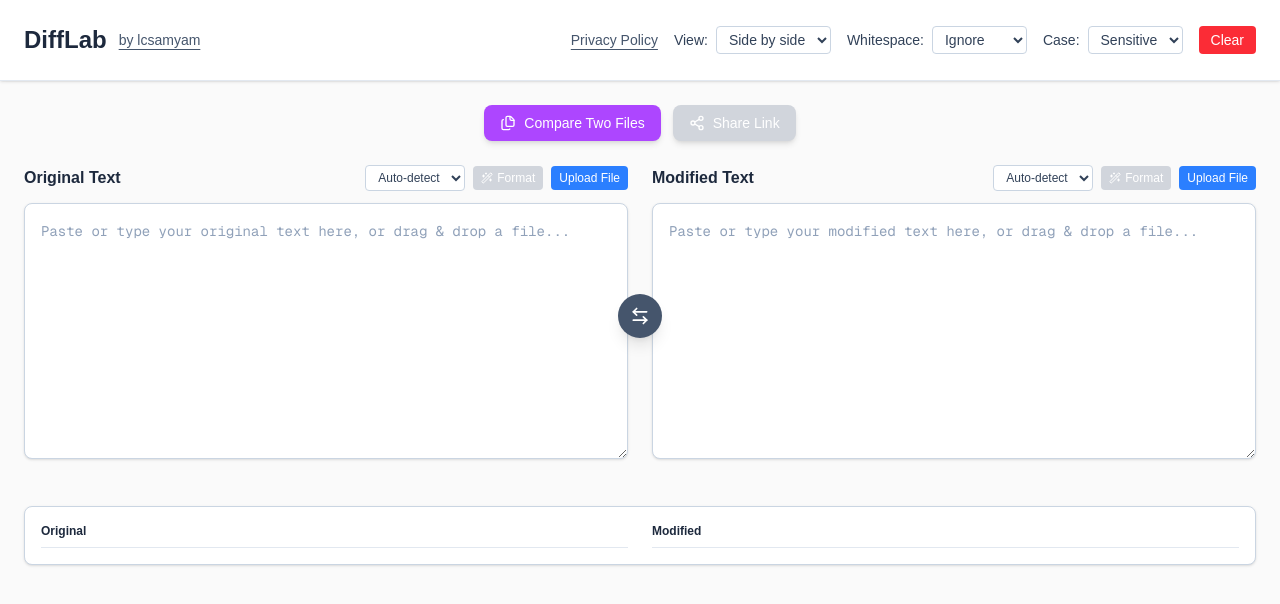
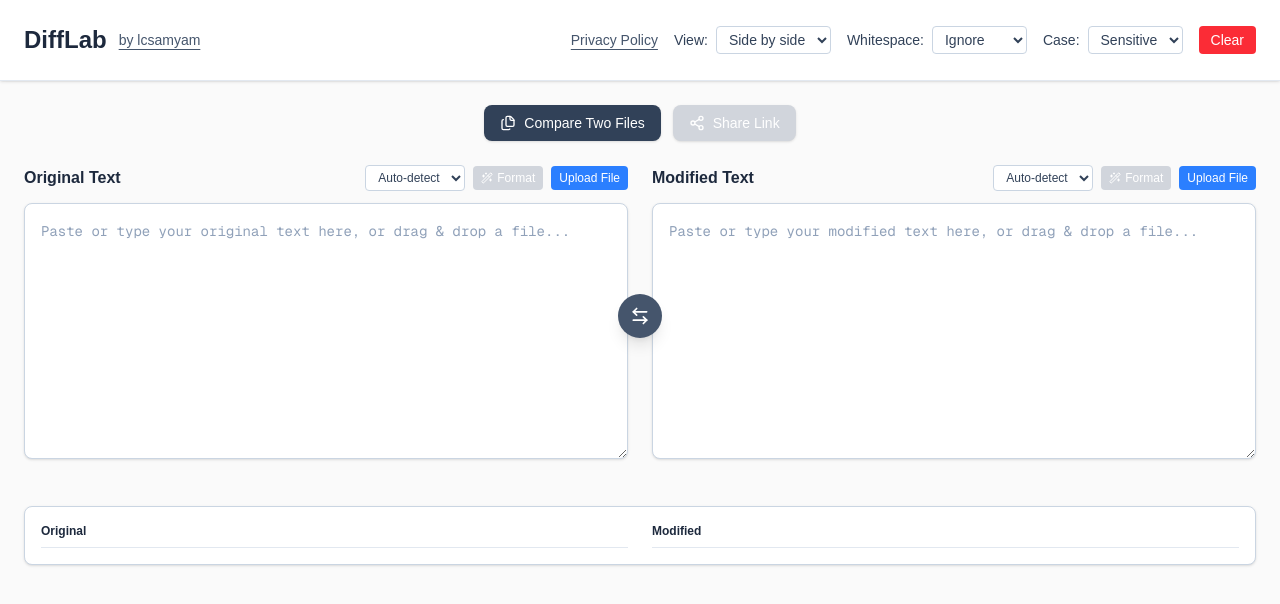
Before and after one commit to declansam/DiffLab, a Next.js app: page / in a window 1280 px wide. Shown: the top 604 px of the page. Built offline with nearby package versions, Linux system fonts and the light colour scheme.

Commit message:
refactor(ui): change ui for share + compare

```diff
--- a/components/DiffChecker.tsx
+++ b/components/DiffChecker.tsx
@@ -334,7 +334,7 @@
             <div className="w-full max-w-none mx-auto flex flex-col gap-4 sm:gap-6">
                 {/* Action Buttons */}
                 <div className="flex justify-center items-center gap-3 flex-wrap">
-                    <label className="cursor-pointer bg-purple-500 hover:bg-purple-600 text-white px-4 py-2 rounded-lg text-sm font-medium transition-colors flex items-center gap-2 shadow-md">
+                    <label className="cursor-pointer bg-slate-700 hover:bg-slate-800 text-white px-4 py-2 rounded-lg text-sm font-medium transition-colors flex items-center gap-2 shadow-sm">
                         <Files className="w-4 h-4" />
                         Compare Two Files
                         <input
@@ -349,7 +349,7 @@
                     <button
                         onClick={generateShareLink}
                         disabled={!left && !right}
-                        className="bg-green-500 hover:bg-green-600 disabled:bg-gray-300 disabled:cursor-not-allowed text-white px-4 py-2 rounded-lg text-sm font-medium transition-colors flex items-center gap-2 shadow-md"
+                        className="bg-blue-600 hover:bg-blue-700 disabled:bg-gray-300 disabled:cursor-not-allowed text-white px-4 py-2 rounded-lg text-sm font-medium transition-colors flex items-center gap-2 shadow-sm"
                         title="Copy shareable link to clipboard"
                     >
                         {showCopySuccess ? (
```
Also changed, not shown: 1 other file (tests, documents, lock files or other folders).
